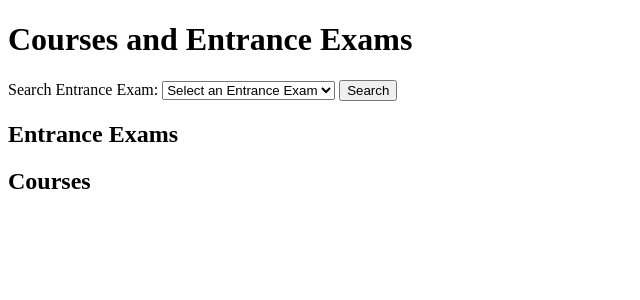
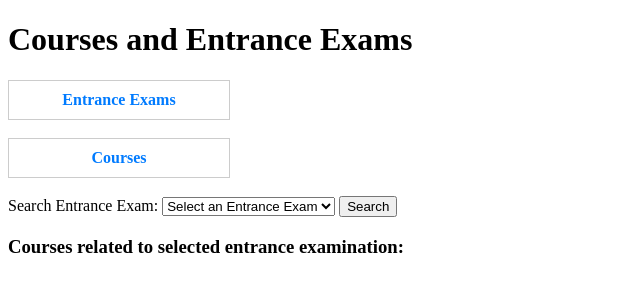
Before and after one commit to jenisha9/django-exam-course-management, a Django app: page /resultview/ in a window 1280 px wide. Shown: the top 300 px of the page, without its empty margins (0-640 px from the left). Run offline with Django 5.2, Linux system fonts and the light colour scheme; data that the repository does not hold is empty.

Commit message:
style: add CSS styles

```diff
--- a/exams/models.py
+++ b/exams/models.py
@@ -5,7 +5,6 @@ class EntranceExam(models.Model):
     name = models.CharField(max_length=255)
     full_mark = models.IntegerField(default=100)
     pass_mark = models.IntegerField()
-
     def __str__(self):
         return self.name
 
--- a/exams/templates/exams/resultview.html
+++ b/exams/templates/exams/resultview.html
@@ -2,10 +2,33 @@
 <html>
 <head>
     <title>Courses and Entrance Exams</title>
+    <style>
+        .box{
+            border: 1px solid #ccc;
+            padding: 10px;
+            width: 200px;
+            text-align: center;
+        }
+        .clickable-text {
+            text-decoration: none;
+            color: #007bff;
+            font-weight: bold;
+          }
+    </style>
 </head>
 <body>
 
 <h1>Courses and Entrance Exams</h1>
+
+<div class="box">
+    <a class="clickable-text" href= http://127.0.0.1:8000/resultview/entranceexam> Entrance Exams </a>
+
+</div><br>
+
+<div class="box">
+    <a class="clickable-text" href= http://127.0.0.1:8000/resultview/courses> Courses </a>
+
+</div><br>
 
 <form method="get" action="{% url 'resultview' %}">
     <label for="search_exam">Search Entrance Exam:</label>
@@ -19,20 +42,14 @@
 </form>
 
 
-<h2>Entrance Exams</h2>
-<ul>
-    {% for exam in entrance_exams %}
-        <li>{{ exam.name }} - Full Mark: {{ exam.full_mark }}, Pass Mark: {{ exam.pass_mark }}</li>
-    {% endfor %}
-</ul>
-
-
-<h2>Courses</h2>
+<h3>Courses related to selected entrance examination: </h3>
 <ul>
     {% for course in courses %}
         <li>{{ course.name }} - Eligibility Exam: {{ course.eligibility_exam.name }}</li>
     {% endfor %}
 </ul>
 
+
+
 </body>
 </html>
--- a/exams/urls.py
+++ b/exams/urls.py
@@ -1,8 +1,10 @@
 from django.urls import path
 
-from .views import resultview
+from .views import entrance_exam, resultview,courses
 
 urlpatterns = [
     path('resultview/', resultview, name='resultview'),
+    path('resultview/entranceexam/', entrance_exam, name='entrance_exams'),
+    path('resultview/courses', courses, name='courses')
 
 ]
--- a/exams/views.py
+++ b/exams/views.py
@@ -13,3 +13,12 @@ def resultview(request):
         courses = Course.objects.filter(eligibility_exam=entrance_exam)
 
     return render(request, 'exams/resultview.html', {'entrance_exams': entrance_exams, 'courses': courses})
+
+def entrance_exam(request):
+    entrance_exams = EntranceExam.objects.all()
+    return render(request, 'exams/entrance_exam.html', {'entrance_exams': entrance_exams})
+
+
+def courses(request):
+    courses = Course.objects.all()
+    return render(request, 'exams/course.html', {'courses': courses})
```
Also changed, not shown: exams/templates/exams/course.html (added, +16 -0 lines), exams/templates/exams/entrance_exam.html (added, +21 -0 lines), 1 other file.
